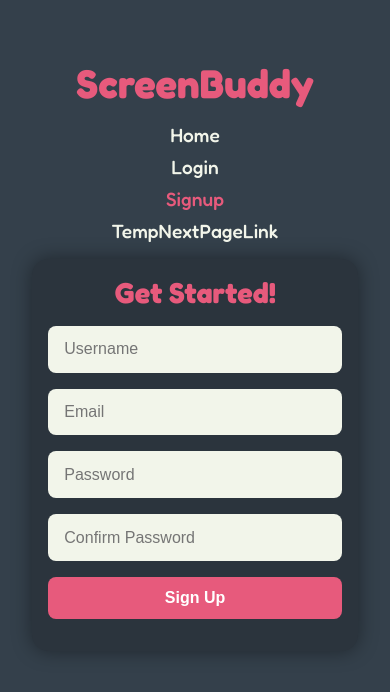
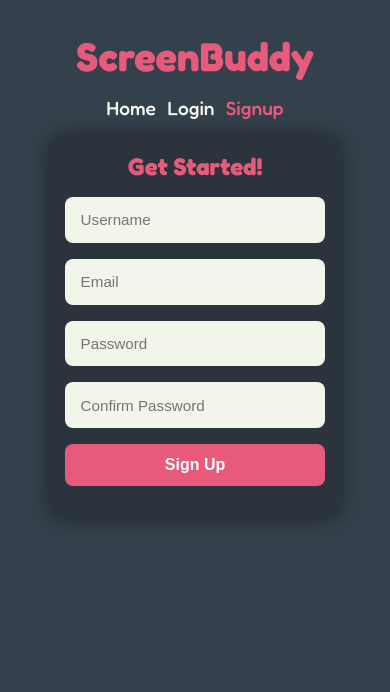
Before and after one commit to tcode-g/ScreenBuddy, a React (Vite) app in the folder frontend/: page /signup in a window 390 px wide. Shown: the top 692 px of the page. Built offline with nearby package versions, Linux system fonts and the light colour scheme.

Commit message:
Mobile test without temp nav button
Testing on mobile without temp nav button

```diff
--- a/frontend/src/components/HomePages/HomeNav.tsx
+++ b/frontend/src/components/HomePages/HomeNav.tsx
@@ -7,7 +7,7 @@ function Welcome()
         <NavLink to="/" className={({ isActive }) => (isActive ? "nav-link-active" : "nav-link")}>Home</NavLink>
         <NavLink to="/login" className={({ isActive }) => (isActive ? "nav-link-active" : "nav-link")}>Login</NavLink>
         <NavLink to="/signup" className={({ isActive }) => (isActive ? "nav-link-active" : "nav-link")}>Signup</NavLink>
-        <NavLink to="/dashboard" className={({ isActive }) => (isActive ? "nav-link-active" : "nav-link")}>TempNextPageLink</NavLink>
+
       </nav>
    );
 };
--- a/frontend/src/index.css
+++ b/frontend/src/index.css
@@ -124,12 +124,6 @@ a {
   color: #F2F5EA;
 }
 
-.home-page-wrapper {
-  padding: 1rem 2rem;
-  max-width: 1200px;
-  margin: 0 auto;
-}
-
 
 body {
   margin: 0;
@@ -141,6 +135,7 @@ body {
 
 @media (max-width: 768px) {
   .title {
+    margin-top: 0rem;
     font-size: 2.5em;
     text-align: center;
   }
@@ -151,21 +146,31 @@ body {
   }
 
   .home-nav-bar {
-    flex-direction: column;
+    flex-direction: row;
     align-items: center;
-    gap: 0.5rem;
+    gap: 0.7rem;
   }
 
   .info-box {
-    width: 90%;
+    width: 80%;
+    height: 80%;
     padding: 1rem;
+
   }
 
   .info-title {
-    font-size: 1.8em;
+    font-size: 1.5em;
+  }
+
+  .info-input {
+    font-size: 0.95em;
   }
 
   .info-button {
     font-size: 1em;
   }
+
+  .info-link {
+    font-size: 0.85em;
+  }
 }
--- a/frontend/src/pages/HomePage.tsx
+++ b/frontend/src/pages/HomePage.tsx
@@ -5,7 +5,7 @@ const HomePage = () =>
 {
 
     return(
-      <div className = "home-page-wrapper">
+      <div>
         <PageTitle />
         <HomeNav />
       </div>
```
Also changed, not shown: frontend/src/App.css (line endings or trailing spaces).
